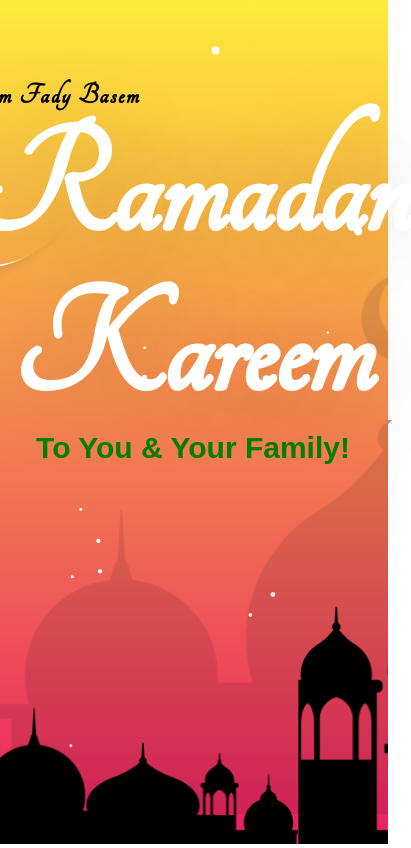
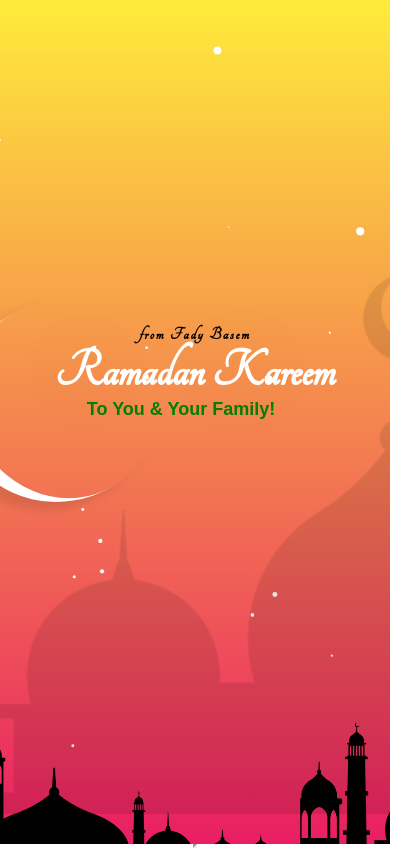
Before and after one commit to mhandz00/ramadaaan, a plain HTML site: page index.html in a window 390 px wide. Shown: the whole page, 411 px wide, since content can reach past the window. Drawn offline with Linux system fonts and the light colour scheme; grey boxes are pictures that could not be loaded.

Commit message:
Update style.css

```diff
--- a/style.css
+++ b/style.css
@@ -1,53 +1,57 @@
 @import url('https://fonts.googleapis.com/css?family=Tangerine');
-*{
+
+* {
     margin: 0;
     padding: 0;
     font-family: 'Tangerine', cursive;
 }
 
-body{
+body {
     display: flex;
     justify-content: center;
     align-items: center;
     min-height: 100vh;
+    flex-wrap: wrap;
+    text-align: center;
 }
 
-.text{
-	margin-bottom: 300px;
+.text {
+    margin-bottom: 150px;
+    max-width: 90%;
 }
 
-h1{
+h1 {
     font-size: 30px;
     letter-spacing: 2px;
 }
 
-h3{
-	font-size: 30px;
+h3 {
+    font-size: 20px;
     font-family: sans-serif;
     text-align: center;
     color: green;
+    max-width: 90%;
 }
 
-section{
+section {
     position: relative;
     width: 100%;
     height: 100vh;
     display: flex;
     justify-content: center;
     align-items: center;
-	background: linear-gradient(#ffeb3b,#e91e63);
+    background: linear-gradient(#ffeb3b, #e91e63);
 }
 
-section h2{
+section h2 {
     position: relative;
     text-align: center;
-	font-size: 160px;
+    font-size: 10vw;
     color: #fff;
     text-shadow: 0 5px 102px rgba(0, 0, 0, 0.2);
 }
 
-
-section h2:before{
+section h2:before {
     content: '';
     position: absolute;
     top: -44px;
@@ -61,12 +65,12 @@ section h2:before{
     box-shadow: -14px 1px 10px rgba(0, 0, 0, 0.1);
 }
 
-.mosque{
+.mosque {
     position: absolute;
     bottom: 0;
     left: 0;
     width: 100%;
-	height: 400px;
+    height: 30vh;
     background: url('mosque.png');
     background-repeat: repeat-x;
     background-size: 1200px;
@@ -75,18 +79,12 @@ section h2:before{
     animation: animate 20s linear infinite;
 }
 
-@keyframes animate{
-	0%
-	{
-		background-position: 0px;
-	}
-	100%
-	{
-		background-position: 1200px;
-	}
+@keyframes animate {
+    0% { background-position: 0px; }
+    100% { background-position: 1200px; }
 }
 
-.mosque:before{
+.mosque:before {
     content: '';
     position: absolute;
     bottom: 0;
@@ -102,22 +100,41 @@ section h2:before{
     animation: animateReverse 40s linear infinite;
 }
 
-@keyframes animateReverse{
-	0%
-	{
-		background-position: 1600px;
-	}
-	100%
-	{
-		background-position: 0px;
-	}
+@keyframes animateReverse {
+    0% { background-position: 1600px; }
+    100% { background-position: 0px; }
 }
 
-.particles-js-canvas-el{
+.particles-js-canvas-el {
     position: absolute;
     top: 0;
     left: 0;
     width: 100%;
-	height: 100%
+    height: 100%;
+}
 
+@media (max-width: 768px) {
+    section h2 {
+        font-size: 12vw;
     }
+    .mosque {
+        height: 20vh;
+        background-size: 800px;
+    }
+    .text {
+        margin-bottom: 100px;
+    }
+}
+
+@media (max-width: 480px) {
+    section h2 {
+        font-size: 14vw;
+    }
+    .mosque {
+        height: 15vh;
+        background-size: 600px;
+    }
+    h1, h3 {
+        font-size: 18px;
+    }
+}
```
Lines whose indentation alone changed are shown as unchanged.
